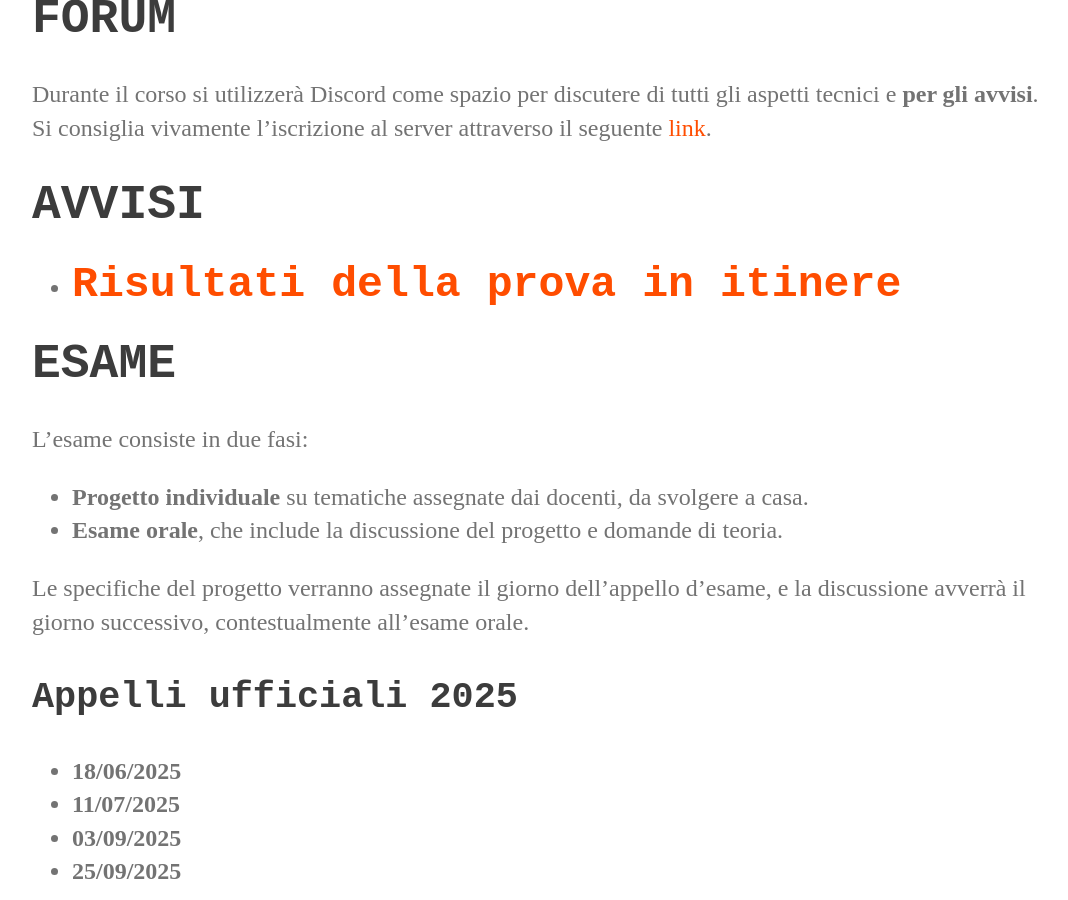
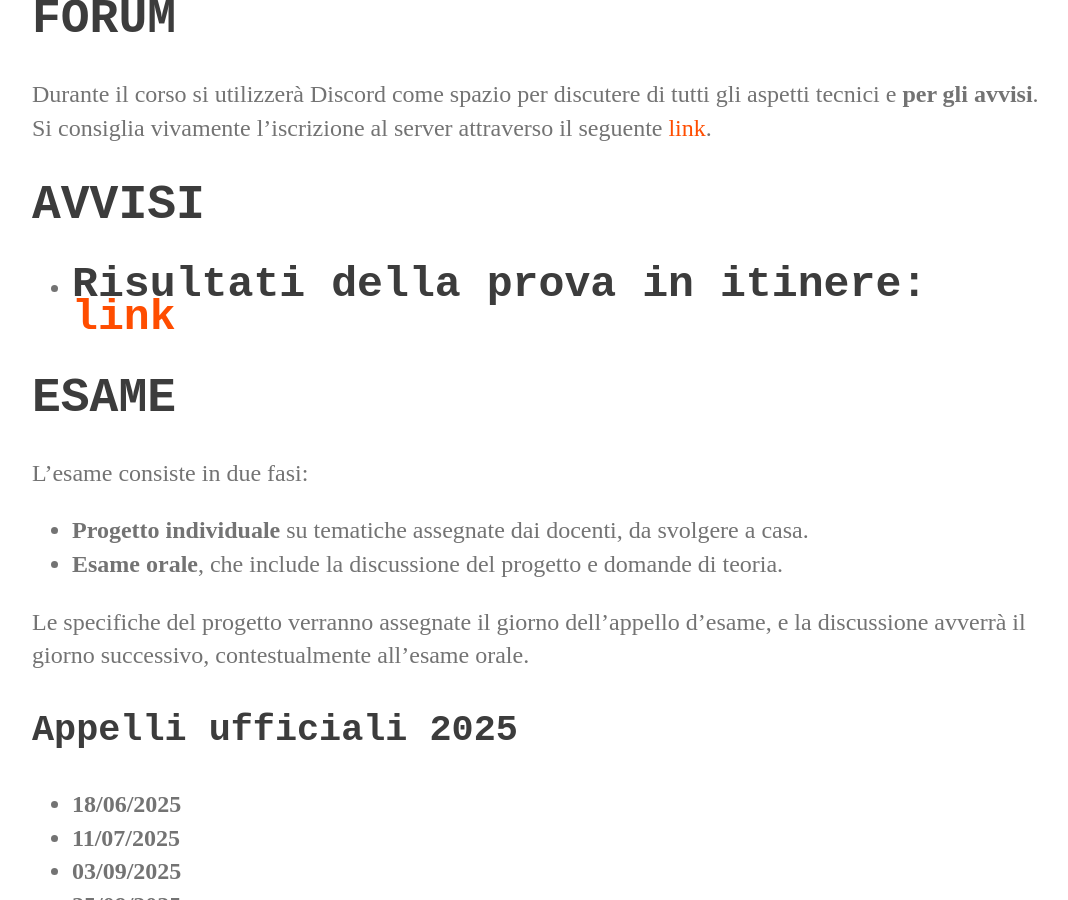
Before and after one commit to perceivelab/ml-mz-2025, a Jekyll site: the page built from index.md, in a window 1280 px wide and 900 px high, scrolled down 725 px. Shown: the whole window, without its empty margins (96-1164 px from the left). Built offline with Jekyll 4.4.1, drawn with Linux system fonts in a browser that asks for light colours; our own code applies the rules of GitHub Pages for plain Markdown files.

Commit message:
Aggiornato formato

```diff
--- a/index.md
+++ b/index.md
@@ -20,7 +20,7 @@ Durante il corso si utilizzerà Discord come spazio per discutere di tutti gli a
 
 # AVVISI
 
-- [Risultati della prova in itinere](https://studentiunict-my.sharepoint.com/:b:/g/personal/simone_palazzo_unict_it/Ea9Mzx1M2zxNnI9T3aChdUEBxjN2py-j2WcVVcAdV-pMHw?e=pmalFR)
+- Risultati della prova in itinere: [link](https://studentiunict-my.sharepoint.com/:b:/g/personal/simone_palazzo_unict_it/Ea9Mzx1M2zxNnI9T3aChdUEBxjN2py-j2WcVVcAdV-pMHw?e=pmalFR)
 ---
 
 # ESAME
```
